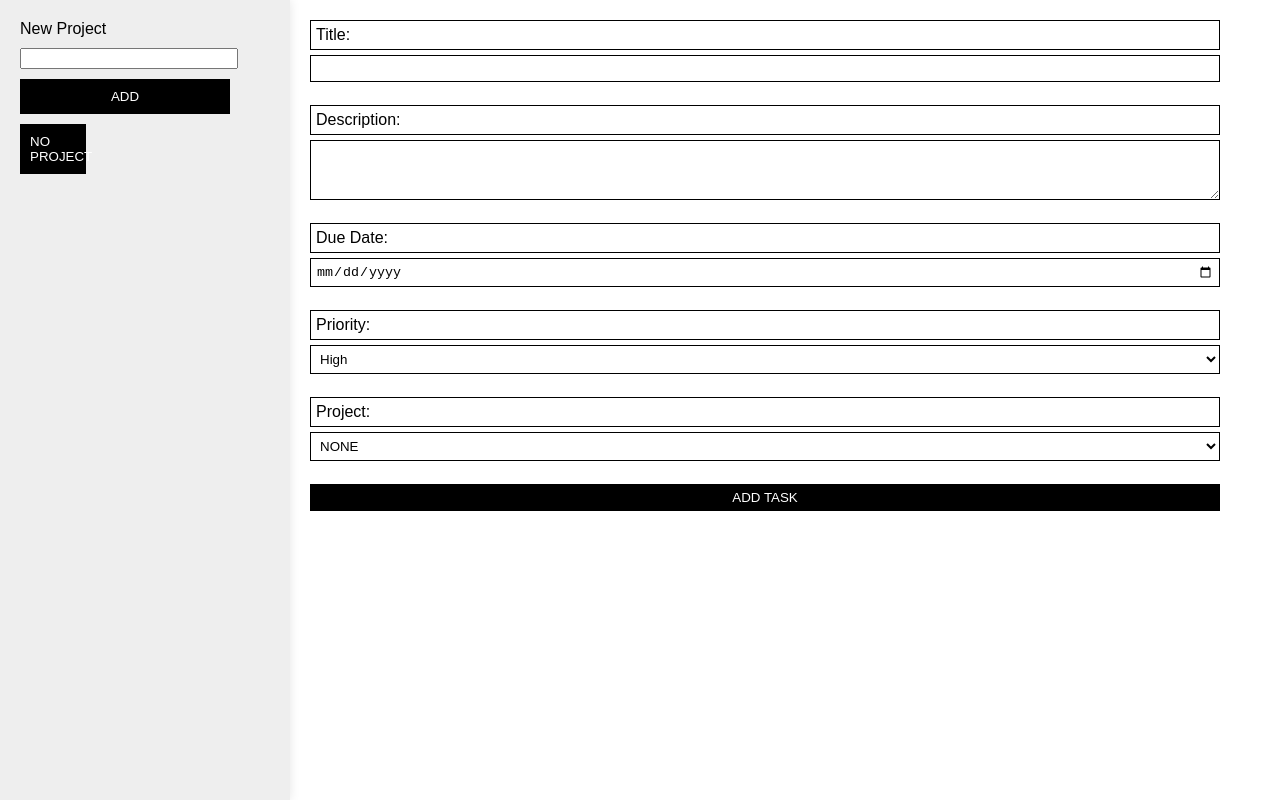
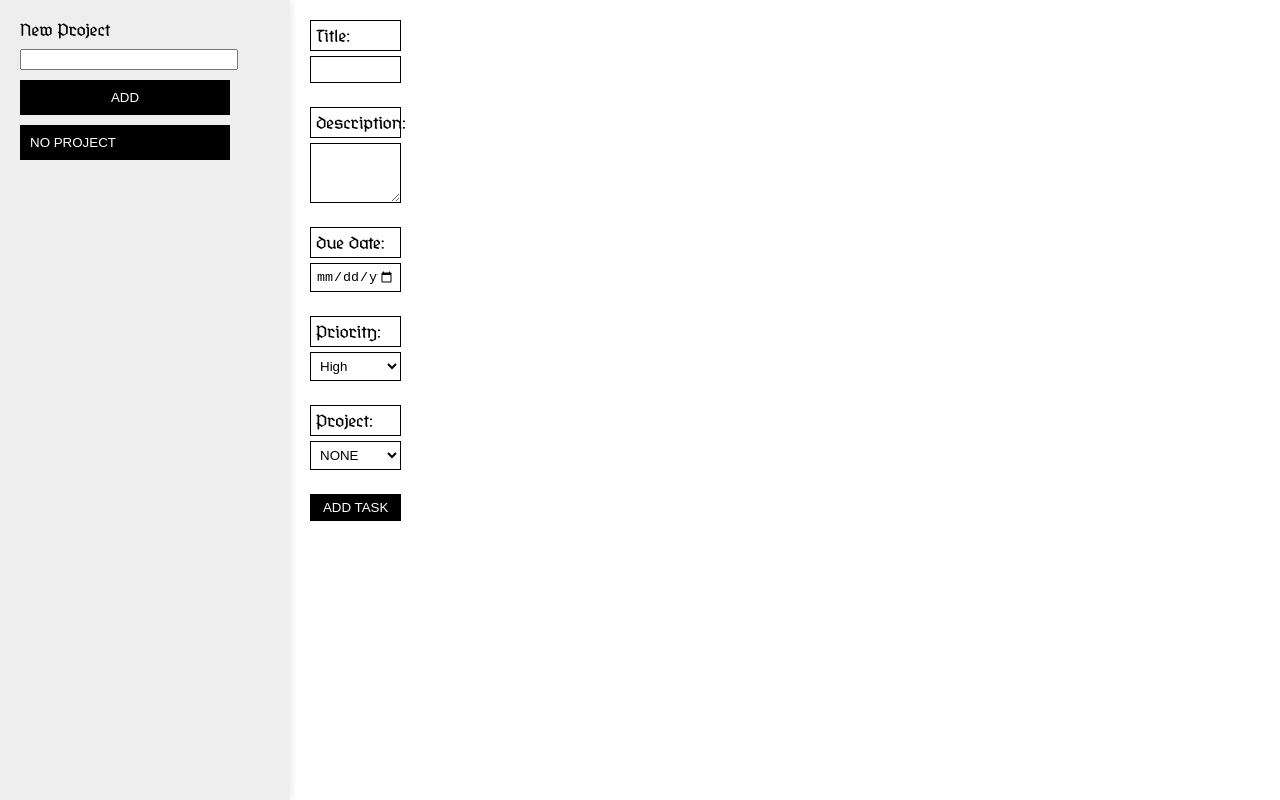
Before and after one commit to santiagoblachere/taskManajerBlachere, a website built with webpack: page src/index.html in a window 1280 px wide. Built offline with nearby package versions, Linux system fonts and the light colour scheme.

Commit message:
fix some ls issues

```diff
--- a/src/index.js
+++ b/src/index.js
@@ -23,7 +23,9 @@ function setProjectLS(projects) {
 
 function getTasksLS() {
     let tasksJSON = localStorage.getItem('tasks');
+
     let parsedTasks = JSON.parse(tasksJSON) || [];
+    console.log(parsedTasks)
     allTasks = parsedTasks.map((taskData) => {
         return createTodo(
             taskData.title,
@@ -42,10 +44,14 @@ function getTasksLS() {
             }
         }
     });
+
+    localStorage.setItem('tasks', JSON.stringify(allTasks));
+    console.log(allProjects)
+    setProjectLS(allProjects)
 }
 
 getProjectsLS();
-getTasksLS();
+
 
 function createProjectsOptions() {
     projectSelect.innerHTML = '';
@@ -238,11 +244,12 @@ const nav = document.createElement('nav');
 sidebar.appendChild(nav);
 
 function createNavSection() {
-    getProjectsLS();
     nav.innerHTML = '';
     allProjects.forEach(project => {
         const navProjectContainer = document.createElement('div');
         const deleteProjectButton = document.createElement('button');
+        deleteProjectButton.textContent = 'X'
+        deleteProjectButton.classList.add('deleteProjectButton')
         const projectNavButton = document.createElement('button');
         projectNavButton.classList.add('projectNavButton');
         navProjectContainer.appendChild(projectNavButton);
@@ -264,6 +271,7 @@ function createNavSection() {
 
         projectNavButton.addEventListener('click', (e) => {
             e.preventDefault();
+            console.log(project)
             drawToDos(project);
         });
 
--- a/src/style.css
+++ b/src/style.css
@@ -1,3 +1,11 @@
+@font-face {
+    font-family: 'MyFont';
+    src: url('./standard-graf_regular.woff') format('woff');
+    font-weight: 600;
+    font-style: normal;
+}
+
+
 body {
     margin: 0;
     font-family: Arial, sans-serif;
@@ -5,6 +13,9 @@ body {
     height: 100vh;
     background: #fff;
     color: #000;
+    font-family: 'MyFont';
+   font-weight: normal;
+   font-style: normal;
 }
 
 #sidebar {
@@ -35,7 +46,8 @@ body {
 }
 
 #tasks {
-    flex: 1;
+    display: flex;
+    flex-direction: row;
     padding: 20px;
 }
 
@@ -71,14 +83,16 @@ form button:hover {
 
 #cardContainer {
     display: grid;
-    grid-template-columns: repeat(3, 1fr);
+    grid-template-columns: repeat(autofit, minmax(1fr, 200px));
     gap: 20px;
+    width: 100%;
 }
 
 .todo-card {
     border: 2px solid #000;
     padding: 20px;
     background: #fff;
+    height: 200px;
 }
 
 .todo-card h2 {
@@ -101,7 +115,9 @@ form button:hover {
 .todo-card button:hover {
     background: #a00;
 }
-
+nav {
+    width: 100%;
+}
 nav div {
     display: flex;
     justify-content: space-between;
@@ -116,6 +132,7 @@ nav button {
     border: none;
     padding: 5px;
     cursor: pointer;
+
 }
 
 nav button:hover {
@@ -135,3 +152,6 @@ nav button:hover {
 .projectNavButton:hover {
     background: #333;
 }
+.deleteProjectButton {
+    border-left:  1px solid white !important ;
+}
--- a/webpack.config.js
+++ b/webpack.config.js
@@ -28,6 +28,10 @@ module.exports = {
         test: /\.css$/i,
         use: ['style-loader', 'css-loader'],
       },
+      {
+        test: /\.(woff|woff2|eot|ttf|otf)$/i,
+        type: 'asset/resource',
+      },
     ],
   },
 };
```
Also changed, not shown: src/standard-graf_regular.woff (added).
